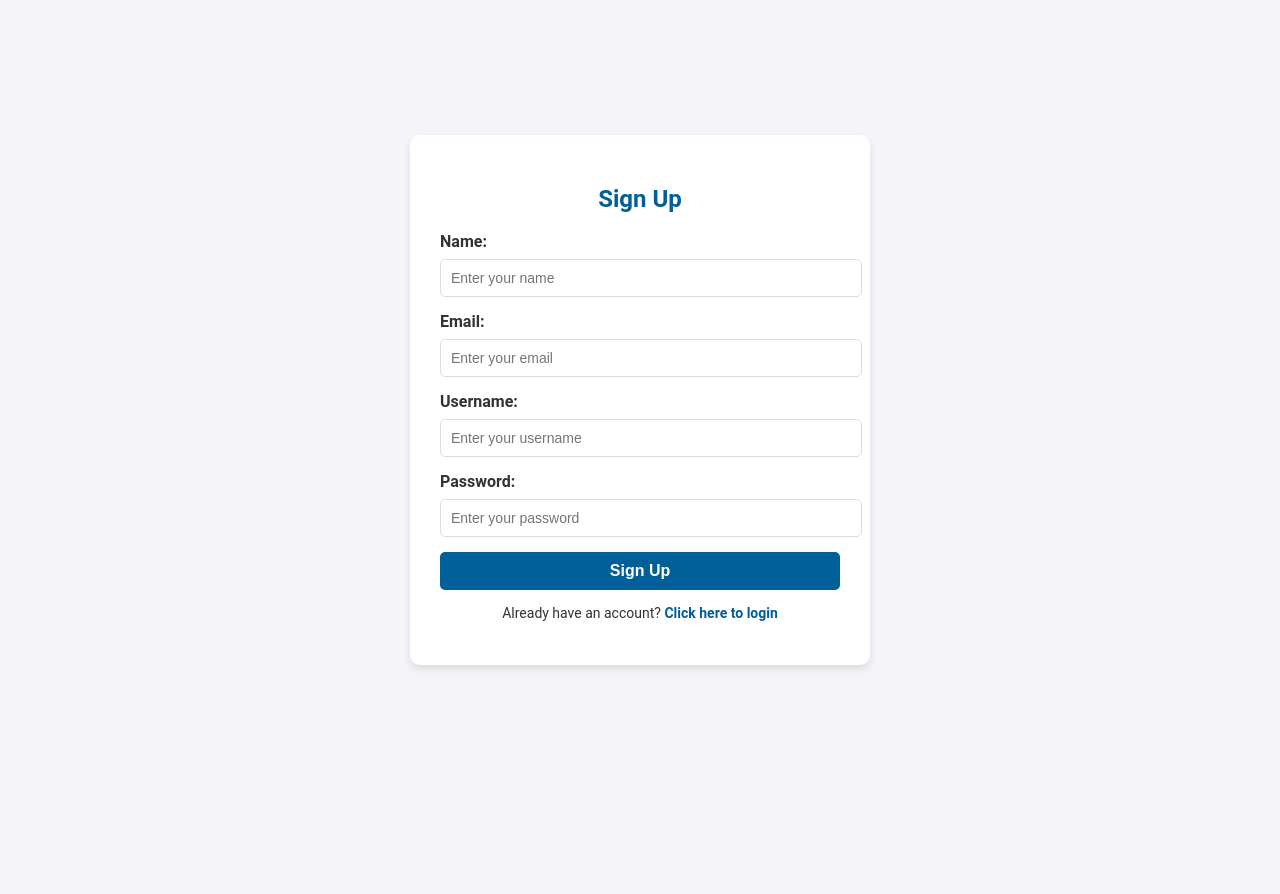
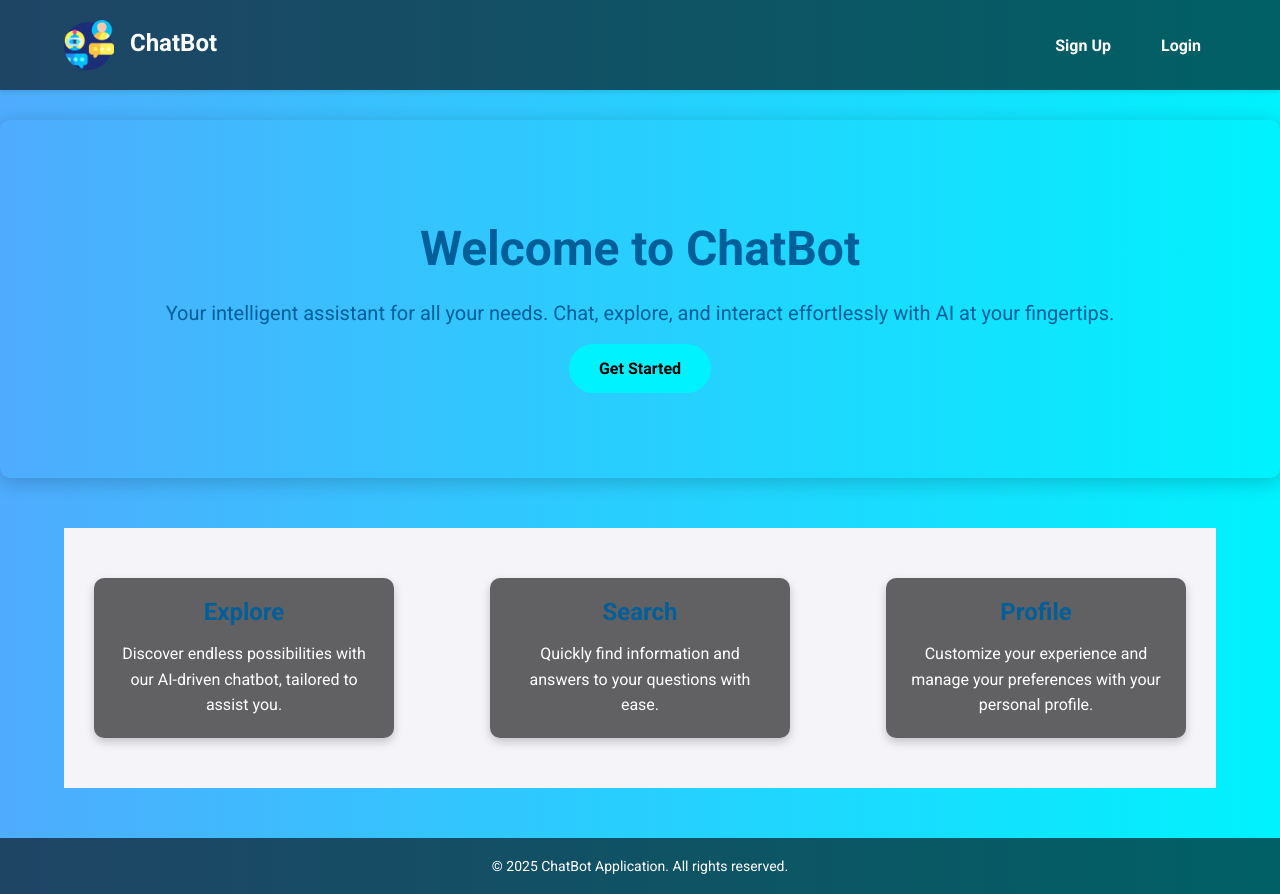
Before and after one commit to NANDHA839508/chatbot, a Flask app: page / in a window 1280 px wide. Before the commit the page ends 669 px from the top, so only its background shows below. Run offline with Flask 3, Linux system fonts and the light colour scheme; some libraries are stand-ins or nearby versions.

Commit message:
Your commit message here

```diff
--- a/app.py
+++ b/app.py
@@ -15,13 +15,20 @@ app.config['MYSQL_DB'] = 'chatbot'
 
 mysql = MySQL(app)
 
+
 @app.route('/')
 def home():
+    return render_template('home.html')
+
+@app.route('/signup')
+def register():
     return render_template('signup.html')
 
-@app.route('/Welcome')
+@app.route('/login')
 def Welcome():
     return render_template('login.html')
+
+
 
 @app.route('/login', methods=['POST'])
 def login():
@@ -40,8 +47,8 @@ def login():
         flash("Invalid username or password", "danger")
         return redirect(url_for('home'))
 
-@app.route('/register', methods=['POST'])
-def register():
+@app.route('/signup', methods=['POST'])
+def signup():
     name = request.form['name']
     email = request.form['email']
     username = request.form['username']
--- /dev/null
+++ b/static/css/home.css
@@ -0,0 +1,117 @@
+/* General Reset */
+* {
+    margin: 0;
+    padding: 0;
+    box-sizing: border-box;
+}
+
+/* Body Styles */
+body {
+    font-family: 'Roboto', sans-serif;
+    background-color: #f4f4f9;
+    color: #333;
+}
+
+/* Header Section */
+header {
+    background-color: #005f99;
+    padding: 20px 0;
+    box-shadow: 0 2px 5px rgba(0, 0, 0, 0.1);
+}
+
+header .container {
+    display: flex;
+    justify-content: space-between;
+    align-items: center;
+    width: 90%;
+    margin: 0 auto;
+}
+
+header .logo {
+    color: #fff;
+    font-size: 24px;
+    font-weight: 700;
+}
+
+header nav ul {
+    list-style: none;
+    display: flex;
+    gap: 20px;
+}
+
+header nav ul li a {
+    color: #fff;
+    text-decoration: none;
+    font-size: 16px;
+}
+
+header nav ul li a:hover {
+    text-decoration: underline;
+}
+
+/* Hero Section */
+.hero {
+    text-align: center;
+    padding: 100px 20px;
+    background-color: #e0f7fa;
+    color: #005f99;
+}
+
+.hero h1 {
+    font-size: 36px;
+    margin-bottom: 20px;
+}
+
+.hero p {
+    font-size: 18px;
+    margin-bottom: 30px;
+    line-height: 1.6;
+}
+
+.hero .btn {
+    padding: 10px 20px;
+    background-color: #005f99;
+    color: #fff;
+    text-decoration: none;
+    border-radius: 5px;
+    font-size: 16px;
+    font-weight: bold;
+}
+
+.hero .btn:hover {
+    background-color: #0073b1;
+}
+
+/* Features Section */
+.features {
+    display: flex;
+    justify-content: space-around;
+    padding: 50px 20px;
+    background-color: #f4f4f9;
+}
+
+.feature {
+    text-align: center;
+    max-width: 300px;
+}
+
+.feature h3 {
+    font-size: 24px;
+    color: #005f99;
+    margin-bottom: 10px;
+}
+
+.feature p {
+    font-size: 16px;
+    line-height: 1.6;
+}
+
+/* Footer */
+footer {
+    background-color: #005f99;
+    color: #fff;
+    text-align: center;
+    padding: 10px 0;
+    margin-top: 20px;
+    font-size: 14px;
+}
--- /dev/null
+++ b/templates/home.html
@@ -0,0 +1,175 @@
+<!DOCTYPE html>
+<html lang="en">
+ <head>
+    <meta charset="UTF-8">
+    <meta name="viewport" content="width=device-width, initial-scale=1.0">
+    <title>ChatBot Application</title>
+    <link href="https://fonts.googleapis.com/css2?family=Roboto:wght@400;700&display=swap" rel="stylesheet">
+    <link rel="stylesheet" href="{{ url_for('static', filename='css/home.css') }}">
+    <style>
+        body {
+            margin: 0;
+            font-family: 'Roboto', sans-serif;
+            background: linear-gradient(to right, #4facfe, #00f2fe);
+            color: #fff;
+        }
+
+        header {
+            background: rgba(0, 0, 0, 0.6);
+            padding: 20px 0;
+        }
+
+        .container {
+            width: 90%;
+            max-width: 1200px;
+            margin: auto;
+            display: flex;
+            justify-content: space-between;
+            align-items: center;
+        }
+
+        .logo {
+            font-size: 28px;
+            font-weight: 700;
+            color: #fff;
+        }
+
+        nav ul {
+            list-style: none;
+            padding: 0;
+            display: flex;
+        }
+
+        nav ul li {
+            margin: 0 15px;
+        }
+
+        nav ul li a {
+            text-decoration: none;
+            color: #fff;
+            font-weight: bold;
+        }
+
+        nav ul li a:hover {
+            color: #00f2fe;
+        }
+
+        .hero {
+            text-align: center;
+            padding: 100px 20px;
+            background: url('https://via.placeholder.com/1920x1080') no-repeat center center/cover;
+            border-radius: 10px;
+            margin: 30px auto;
+            box-shadow: 0px 4px 20px rgba(0, 0, 0, 0.2);
+        }
+
+        .hero h1 {
+            font-size: 48px;
+            margin-bottom: 20px;
+        }
+
+        .hero p {
+            font-size: 20px;
+            margin-bottom: 30px;
+            line-height: 1.6;
+        }
+
+        .hero .btn {
+            text-decoration: none;
+            padding: 15px 30px;
+            background: #00f2fe;
+            color: #000;
+            font-weight: bold;
+            border-radius: 30px;
+            transition: background 0.3s, transform 0.3s;
+        }
+
+        .hero .btn:hover {
+            background: #4facfe;
+            transform: scale(1.1);
+        }
+
+        .features {
+            display: flex;
+            justify-content: space-between;
+            text-align: center;
+            margin: 50px auto;
+            width: 90%;
+            max-width: 1200px;
+        }
+
+        .feature {
+            background: rgba(0, 0, 0, 0.6);
+            padding: 20px;
+            border-radius: 10px;
+            box-shadow: 0px 4px 10px rgba(0, 0, 0, 0.2);
+            flex: 1;
+            margin: 0 10px;
+        }
+
+        .feature h3 {
+            font-size: 24px;
+            margin-bottom: 15px;
+        }
+
+        .feature p {
+            font-size: 16px;
+            line-height: 1.6;
+        }
+
+        footer {
+            text-align: center;
+            padding: 20px;
+            margin-top: 50px;
+            background: rgba(0, 0, 0, 0.6);
+        }
+
+        footer p {
+            font-size: 14px;
+            margin: 0;
+        }
+    </style>
+</head>
+<body>
+    <header>
+            <div class="container">
+                <h1 class="logo">
+                    <img src="{{ url_for('static', filename='images/chat-bot.png') }}" style="height: 50px; vertical-align: middle; margin-right: 10px;">
+                    ChatBot
+                </h1>
+                <nav>
+                    <ul>
+                        <li><a href="{{ url_for('register') }}">Sign Up</a></li>
+                        <li><a href="{{ url_for('Welcome') }}">Login</a></li>
+                    </ul>
+                </nav>
+            </div>
+        </header>
+
+    <main>
+        <section class="hero">
+            <h1>Welcome to ChatBot</h1>
+            <p>Your intelligent assistant for all your needs. Chat, explore, and interact effortlessly with AI at your fingertips.</p>
+            <a href="{{ url_for('login') }}" class="btn">Get Started</a>
+        </section>
+        <section class="features">
+            <div class="feature">
+                <h3>Explore</h3>
+                <p>Discover endless possibilities with our AI-driven chatbot, tailored to assist you.</p>
+            </div>
+            <div class="feature">
+                <h3>Search</h3>
+                <p>Quickly find information and answers to your questions with ease.</p>
+            </div>
+            <div class="feature">
+                <h3>Profile</h3>
+                <p>Customize your experience and manage your preferences with your personal profile.</p>
+            </div>
+        </section>
+    </main>
+
+    <footer>
+        <p>&copy; 2025 ChatBot Application. All rights reserved.</p>
+    </footer>
+</body>
+</html>
--- a/templates/signup.html
+++ b/templates/signup.html
@@ -4,29 +4,112 @@
     <meta charset="UTF-8">
     <meta name="viewport" content="width=device-width, initial-scale=1.0">
     <title>Sign Up</title>
-    <link rel="stylesheet" href="/static/css/signup.css"> <!-- External CSS for Sign Up -->
+    <link href="https://fonts.googleapis.com/css2?family=Roboto:wght@400;700&display=swap" rel="stylesheet">
+    <style>
+        body {
+            margin: 0;
+            padding: 0;
+            font-family: 'Roboto', sans-serif;
+            background: linear-gradient(135deg, #4facfe, #00f2fe);
+            display: flex;
+            justify-content: center;
+            align-items: center;
+            height: 100vh;
+            color: #fff;
+        }
+
+        .container {
+            background: rgba(0, 0, 0, 0.7);
+            padding: 40px 30px;
+            border-radius: 10px;
+            box-shadow: 0px 4px 20px rgba(0, 0, 0, 0.3);
+            width: 100%;
+            max-width: 400px;
+        }
+
+        .form-container h2 {
+            font-size: 28px;
+            margin-bottom: 20px;
+            text-align: center;
+        }
+
+        .form-container form {
+            display: flex;
+            flex-direction: column;
+        }
+
+        .form-container label {
+            font-weight: bold;
+            margin-bottom: 5px;
+        }
+
+        .form-container input {
+            padding: 12px;
+            margin-bottom: 20px;
+            border: none;
+            border-radius: 5px;
+            outline: none;
+            font-size: 16px;
+        }
+
+        .form-container input:focus {
+            border: 2px solid #00f2fe;
+        }
+
+        .form-container button {
+            background: #00f2fe;
+            color: #000;
+            font-weight: bold;
+            padding: 12px;
+            border: none;
+            border-radius: 5px;
+            cursor: pointer;
+            font-size: 16px;
+            transition: background 0.3s, transform 0.3s;
+        }
+
+        .form-container button:hover {
+            background: #4facfe;
+            transform: scale(1.05);
+        }
+
+        .form-container p {
+            text-align: center;
+            margin-top: 20px;
+        }
+
+        .form-container p a {
+            color: #00f2fe;
+            text-decoration: none;
+            font-weight: bold;
+        }
+
+        .form-container p a:hover {
+            text-decoration: underline;
+        }
+    </style>
 </head>
 <body>
     <div class="container">
         <div class="form-container">
             <h2>Sign Up</h2>
-            <form action="/register" method="POST">
+            <form action="/signup" method="POST">
                 <label for="name">Name:</label>
-                <input type="text" id="name" name="name" placeholder="Enter your name" required><br>
+                <input type="text" id="name" name="name" placeholder="Enter your name" required>
 
                 <label for="email">Email:</label>
-                <input type="email" id="email" name="email" placeholder="Enter your email" required><br>
+                <input type="email" id="email" name="email" placeholder="Enter your email" required>
 
                 <label for="username">Username:</label>
-                <input type="text" id="username" name="username" placeholder="Enter your username" required><br>
+                <input type="text" id="username" name="username" placeholder="Enter your username" required>
 
                 <label for="password">Password:</label>
-                <input type="password" id="password" name="password" placeholder="Enter your password" required><br>
+                <input type="password" id="password" name="password" placeholder="Enter your password" required>
 
                 <button type="submit">Sign Up</button>
             </form>
 
-            <p>Already have an account? <a href="/Welcome">Click here to login</a></p>
+            <p>Already have an account? <a href="{{ url_for('Welcome') }}">Go To Login Page</a></p>
         </div>
     </div>
 </body>
```
Also changed, not shown: templates/index.html (deleted, +0 -31 lines), templates/login.html (+87 -4 lines), static/images/chat-bot.png (added).
